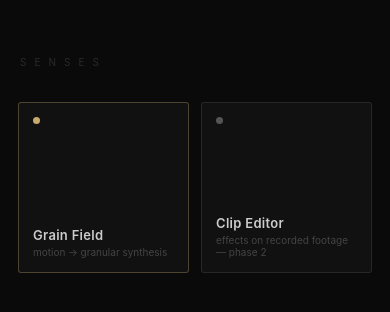
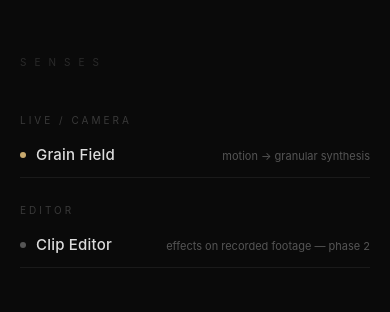
Before and after one commit to hadencain/senses, a React Native app: screen /Menu in a window 390 px wide. Shown: the top 312 px of the page. Built offline with nearby package versions, Linux system fonts and the light colour scheme.

Commit message:
Restyle menu as sectioned type list with editor stub entry

```diff
--- a/src/screens/Menu.jsx
+++ b/src/screens/Menu.jsx
@@ -1,31 +1,36 @@
 import React from 'react'
-import {
-  View, Text, TouchableOpacity, FlatList,
-  StyleSheet, StatusBar, Dimensions,
-} from 'react-native'
-import { MODES, EDITOR_ENTRIES } from '../modes'
+import { View, Text, TouchableOpacity, SectionList, StyleSheet, StatusBar } from 'react-native'
+import { ALL_ENTRIES } from '../modes'
 
-const { width } = Dimensions.get('window')
-const CARD = (width - 48) / 2
-
-const ALL = [...MODES, ...EDITOR_ENTRIES]
+function buildSections() {
+  const byCat = {}
+  for (const entry of ALL_ENTRIES) {
+    const cat = entry.manifest.category
+    if (!byCat[cat]) byCat[cat] = []
+    byCat[cat].push(entry)
+  }
+  return Object.entries(byCat).map(([title, data]) => ({ title, data }))
+}
 
 export function Menu({ navigation }) {
   return (
     <View style={styles.root}>
       <StatusBar barStyle="light-content" backgroundColor="#0a0a0a" />
       <Text style={styles.wordmark}>SENSES</Text>
-      <FlatList
-        data={ALL}
-        numColumns={2}
+      <SectionList
+        sections={buildSections()}
         keyExtractor={entry => entry.manifest.id}
-        contentContainerStyle={styles.grid}
+        contentContainerStyle={styles.list}
+        stickySectionHeadersEnabled={false}
+        renderSectionHeader={({ section }) => (
+          <Text style={styles.section}>{section.title.toUpperCase()}</Text>
+        )}
         renderItem={({ item }) => {
           const m = item.manifest
           return (
             <TouchableOpacity
-              style={[styles.card, { borderColor: m.accent + '55' }]}
-              activeOpacity={0.7}
+              style={styles.row}
+              activeOpacity={0.6}
               onPress={() =>
                 m.type === 'editor'
                   ? navigation.navigate('EditorStub')
@@ -33,10 +38,8 @@ export function Menu({ navigation }) {
               }
             >
               <View style={[styles.pip, { backgroundColor: m.accent }]} />
-              <View style={styles.cardBody}>
-                <Text style={styles.label}>{m.label}</Text>
-                <Text style={styles.sub}>{m.sub}</Text>
-              </View>
+              <Text style={styles.label}>{m.label}</Text>
+              <Text style={styles.sub}>{m.sub}</Text>
             </TouchableOpacity>
           )
         }}
@@ -46,48 +49,19 @@ export function Menu({ navigation }) {
 }
 
 const styles = StyleSheet.create({
-  root: {
-    flex: 1,
-    backgroundColor: '#0a0a0a',
-    paddingTop: 56,
+  root: { flex: 1, backgroundColor: '#0a0a0a', paddingTop: 56 },
+  wordmark: { color: '#2a2a2a', fontSize: 10, letterSpacing: 8, marginBottom: 20, paddingHorizontal: 20 },
+  list: { paddingHorizontal: 20, paddingBottom: 32 },
+  section: { color: '#3a3a3a', fontSize: 10, letterSpacing: 3, marginTop: 26, marginBottom: 6 },
+  row: {
+    flexDirection: 'row',
+    alignItems: 'baseline',
+    gap: 10,
+    paddingVertical: 13,
+    borderBottomWidth: StyleSheet.hairlineWidth,
+    borderBottomColor: '#1a1a1a',
   },
-  wordmark: {
-    color: '#2a2a2a',
-    fontSize: 10,
-    letterSpacing: 8,
-    marginBottom: 28,
-    paddingHorizontal: 20,
-  },
-  grid: {
-    paddingHorizontal: 12,
-    paddingBottom: 24,
-  },
-  card: {
-    width: CARD,
-    height: CARD,
-    margin: 6,
-    backgroundColor: '#111',
-    borderWidth: 1,
-    borderRadius: 3,
-    padding: 14,
-    justifyContent: 'space-between',
-  },
-  pip: {
-    width: 7,
-    height: 7,
-    borderRadius: 3.5,
-  },
-  cardBody: {
-    gap: 3,
-  },
-  label: {
-    color: '#ccc',
-    fontSize: 13,
-    fontWeight: '600',
-    letterSpacing: 0.3,
-  },
-  sub: {
-    color: '#444',
-    fontSize: 10,
-  },
+  pip: { width: 6, height: 6, borderRadius: 3, alignSelf: 'center' },
+  label: { color: '#ddd', fontSize: 15, fontWeight: '500', letterSpacing: 0.2 },
+  sub: { color: '#555', fontSize: 11, flex: 1, textAlign: 'right' },
 })
```
